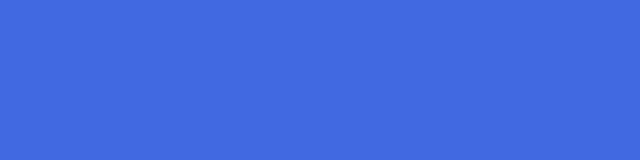
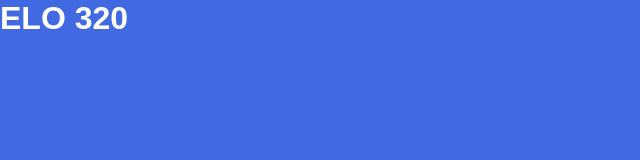
Before and after one commit to enLuka87/testSSH, a plain HTML site: page index.html in a window 1280 px wide. Shown: the whole page, without its empty margins (0-640 px from the left). Drawn offline with Linux system fonts and the light colour scheme.

Commit message:
added h1 and deleted width in style.css

```diff
--- a/css/style.css
+++ b/css/style.css
@@ -6,7 +6,6 @@
 
 body {
 	height: 100vh;
-	width: 50px;
 	font-family: sans-serif;
 	overflow: hidden;
 	color: #fff;
--- a/index.html
+++ b/index.html
@@ -10,6 +10,7 @@
 </head>
 
 <body>
+    <h1>ELO 320</h1>
 </body>
 
 </html>
```
